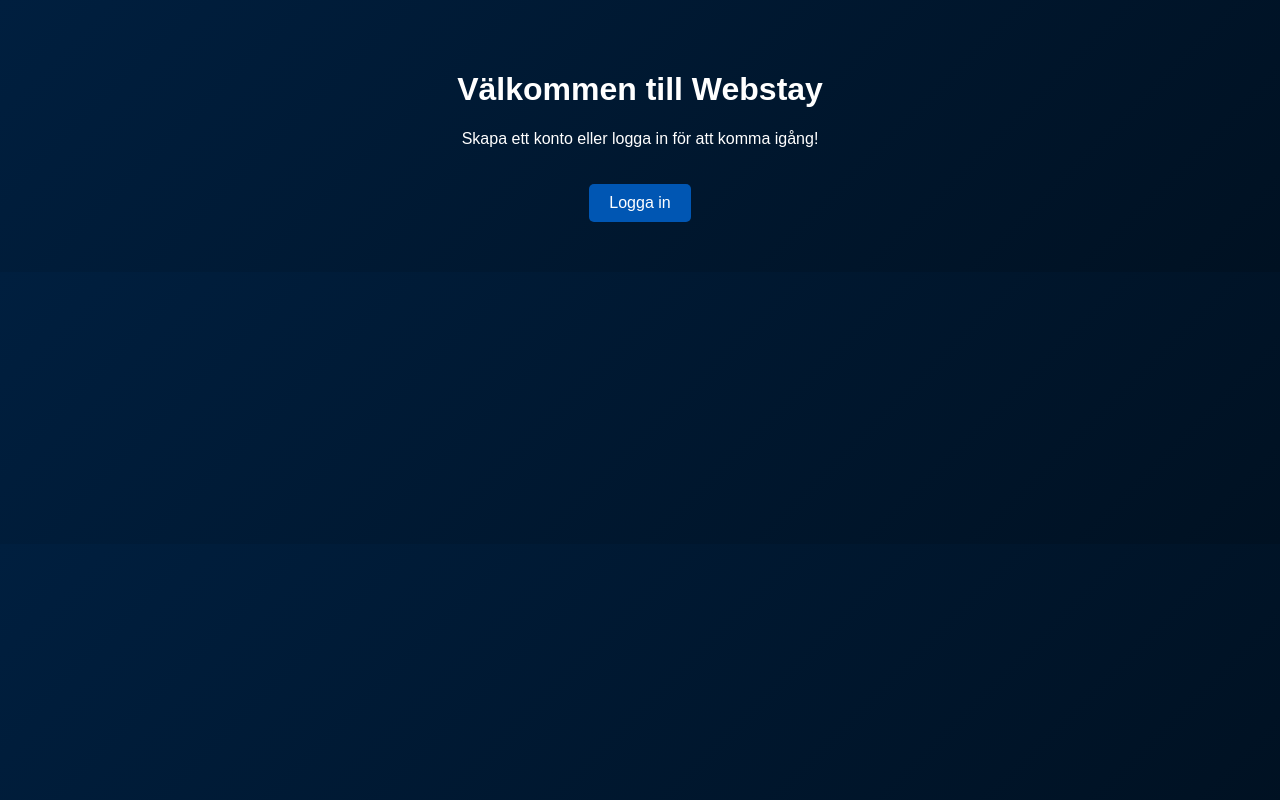
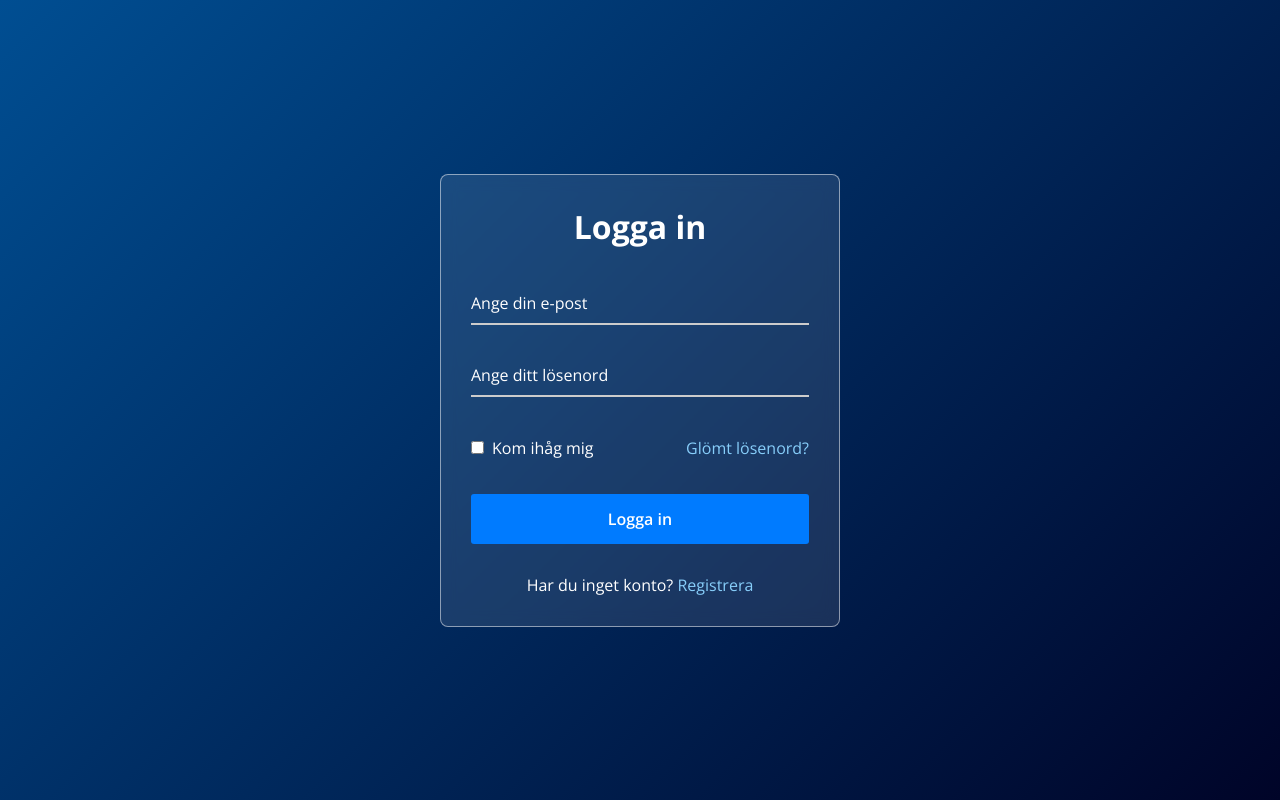
Before and after one commit to Challept/auth-webstay, a Flask app: page / in a window 1280 px wide. Run offline with Flask 3, Linux system fonts and the light colour scheme.

Commit message:
Update index.html

```diff
--- a/templates/index.html
+++ b/templates/index.html
@@ -3,45 +3,169 @@
 <head>
   <meta charset="UTF-8">
   <meta name="viewport" content="width=device-width, initial-scale=1.0">
-    <title>Webstay</title>
+  <title>Logga in | Webstay Auth</title>
   <style>
-        body {
+    @import url("https://fonts.googleapis.com/css2?family=Open+Sans:wght@200;300;400;500;600;700&display=swap");
+
+    * {
       margin: 0;
       padding: 0;
-            font-family: Arial, sans-serif;
-            background: linear-gradient(135deg, #001f3f, #001122);
-            color: #fff;
-            text-align: center;
+      box-sizing: border-box;
+      font-family: "Open Sans", sans-serif;
     }
 
-        .container {
-            padding: 50px;
+    body {
+      display: flex;
+      align-items: center;
+      justify-content: center;
+      min-height: 100vh;
+      width: 100%;
+      padding: 0 10px;
+      background: linear-gradient(135deg, #004e92, #000428);
     }
 
-        .button {
-            display: inline-block;
-            margin-top: 20px;
-            padding: 10px 20px;
-            background-color: #0056b3;
-            color: #fff;
-            text-decoration: none;
-            border-radius: 5px;
-            transition: background-color 0.3s ease;
+    .wrapper {
+      width: 400px;
+      border-radius: 8px;
+      padding: 30px;
+      text-align: center;
+      border: 1px solid rgba(255, 255, 255, 0.5);
+      backdrop-filter: blur(8px);
+      -webkit-backdrop-filter: blur(8px);
+      background: rgba(255, 255, 255, 0.1);
     }
 
-        .button:hover {
-            background-color: #003f7f;
+    form {
+      display: flex;
+      flex-direction: column;
+    }
+
+    h2 {
+      font-size: 2rem;
+      margin-bottom: 20px;
+      color: #fff;
+    }
+
+    .input-field {
+      position: relative;
+      border-bottom: 2px solid #ccc;
+      margin: 15px 0;
+    }
+
+    .input-field label {
+      position: absolute;
+      top: 50%;
+      left: 0;
+      transform: translateY(-50%);
+      color: #fff;
+      font-size: 16px;
+      pointer-events: none;
+      transition: 0.15s ease;
+    }
+
+    .input-field input {
+      width: 100%;
+      height: 40px;
+      background: transparent;
+      border: none;
+      outline: none;
+      font-size: 16px;
+      color: #fff;
+    }
+
+    .input-field input:focus~label,
+    .input-field input:valid~label {
+      font-size: 0.8rem;
+      top: 10px;
+      transform: translateY(-120%);
+    }
+
+    .forget {
+      display: flex;
+      align-items: center;
+      justify-content: space-between;
+      margin: 25px 0 35px 0;
+      color: #fff;
+    }
+
+    #remember {
+      accent-color: #fff;
+    }
+
+    .forget label {
+      display: flex;
+      align-items: center;
+    }
+
+    .forget label p {
+      margin-left: 8px;
+    }
+
+    .wrapper a {
+      color: #87cefa;
+      text-decoration: none;
+    }
+
+    .wrapper a:hover {
+      text-decoration: underline;
+    }
+
+    button {
+      background: #007bff;
+      color: #fff;
+      font-weight: 600;
+      border: none;
+      padding: 12px 20px;
+      cursor: pointer;
+      border-radius: 3px;
+      font-size: 16px;
+      border: 2px solid transparent;
+      transition: 0.3s ease;
+    }
+
+    button:hover {
+      color: #007bff;
+      border-color: #007bff;
+      background: rgba(255, 255, 255, 0.15);
+    }
+
+    .register {
+      text-align: center;
+      margin-top: 30px;
+      color: #fff;
     }
   </style>
 </head>
 <body>
-    <div class="container">
-        <h1>Välkommen till Webstay</h1>
-        <p>Skapa ett konto eller logga in för att komma igång!</p>
-        <a href="/loggain" class="button">Logga in</a>
+  <div class="wrapper">
+    <form method="POST" action="/loggain">
+      <h2>Logga in</h2>
+      <div class="input-field">
+        <input type="email" name="email" required>
+        <label>Ange din e-post</label>
       </div>
+      <div class="input-field">
+        <input type="password" name="losenord" required>
+        <label>Ange ditt lösenord</label>
+      </div>
+      <div class="forget">
+        <label for="remember">
+          <input type="checkbox" id="remember">
+          <p>Kom ihåg mig</p>
+        </label>
+        <a href="#">Glömt lösenord?</a>
+      </div>
+      <button type="submit" name="login">Logga in</button>
+      <div class="register">
+        <p>Har du inget konto? <a href="#" onclick="registerRedirect()">Registrera</a></p>
+      </div>
+    </form>
+  </div>
+
   <script>
-        console.log("Webstay Landningssida laddad!");
+    function registerRedirect() {
+      window.location.href = "/loggain";
+    }
   </script>
 </body>
 </html>
```
Lines whose indentation alone changed are shown as unchanged.
